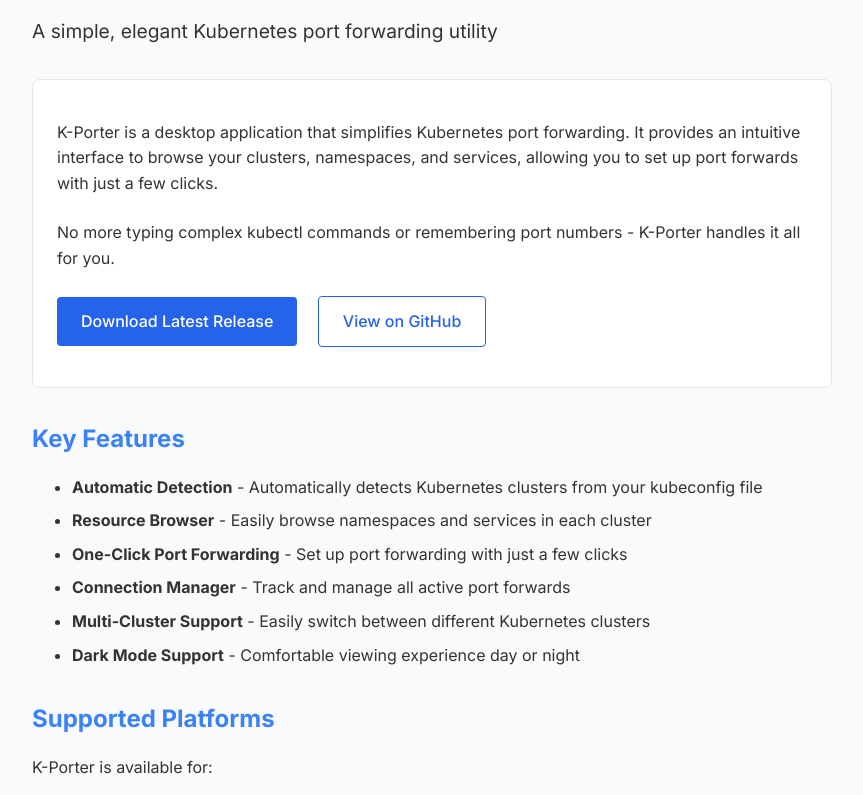
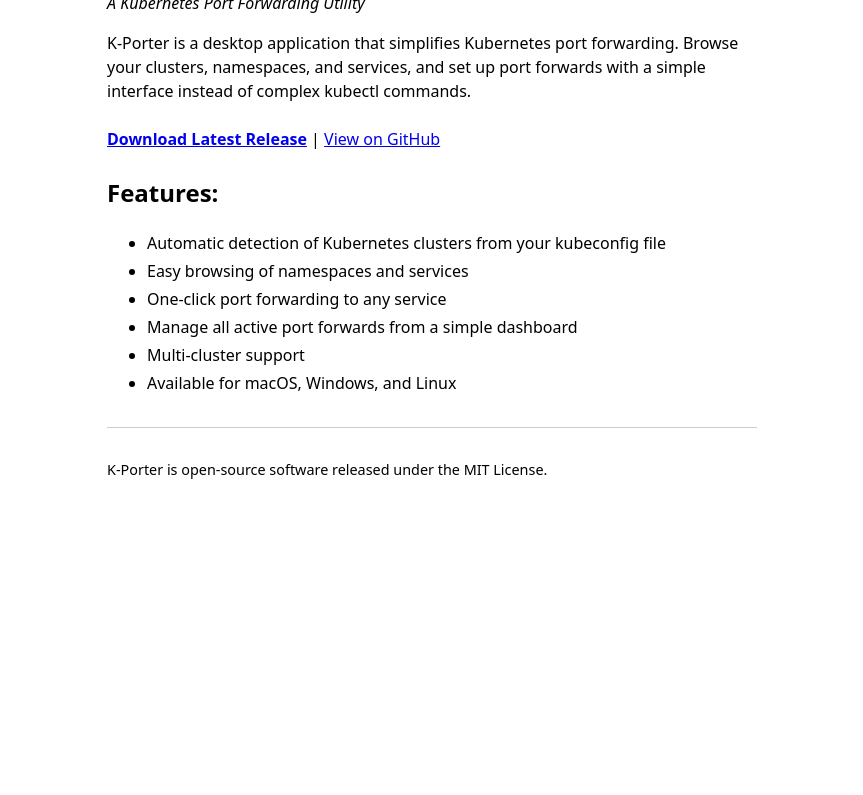
Before and after one commit to light-handle/k-porter, an Electron app: page docs/index.html in a window 1200 px wide. Shown: the part 126-921 px from the top of the page, without its empty margins (168-1031 px from the left). After the commit the page ends 800 px from the top, so only its background shows below. Drawn offline with Linux system fonts and the light colour scheme.

Commit message:
Create extremely minimal landing page without UI elements

```diff
--- a/docs/index.html
+++ b/docs/index.html
@@ -4,170 +4,75 @@
     <meta charset="UTF-8">
     <meta name="viewport" content="width=device-width, initial-scale=1.0">
     <title>K-Porter: Kubernetes Port Forwarder</title>
-    <link href="https://fonts.googleapis.com/css2?family=Inter:wght@400;500;600;700&display=swap" rel="stylesheet">
     <style>
         body {
-            font-family: 'Inter', -apple-system, BlinkMacSystemFont, sans-serif;
-            line-height: 1.6;
-            color: #333;
-            max-width: 800px;
+            font-family: system-ui, -apple-system, BlinkMacSystemFont, sans-serif;
+            line-height: 1.5;
+            max-width: 650px;
             margin: 0 auto;
             padding: 2rem;
-            background-color: #f9fafb;
         }
 
         @media (prefers-color-scheme: dark) {
             body {
-                background-color: #1a1a1a;
-                color: #e0e0e0;
+                background-color: #111;
+                color: #eee;
             }
-
             a {
-                color: #4dabf7;
-            }
-
-            .btn {
-                background-color: #3b82f6;
-                color: white;
-            }
-
-            .btn:hover {
-                background-color: #2563eb;
-            }
-
-            .card {
-                background-color: #2d2d2d;
-                border-color: #444;
+                color: #58a6ff;
             }
         }
 
         h1 {
-            font-size: 2.5rem;
             margin-bottom: 0.5rem;
-            color: #2563eb;
-        }
-
-        h2 {
-            font-size: 1.5rem;
-            margin-top: 2rem;
-            margin-bottom: 1rem;
-            color: #3b82f6;
         }
 
         p {
+            margin-bottom: 1rem;
+        }
+
+        ul {
             margin-bottom: 1.5rem;
         }
 
-        .description {
-            font-size: 1.2rem;
-            margin-bottom: 2rem;
+        li {
+            margin-bottom: 0.25rem;
         }
 
-        .btn {
-            display: inline-block;
-            background-color: #2563eb;
-            color: white;
-            padding: 0.75rem 1.5rem;
-            text-decoration: none;
-            border-radius: 4px;
-            font-weight: 500;
-            margin-right: 1rem;
-            margin-bottom: 1rem;
-        }
-
-        .btn:hover {
-            background-color: #1d4ed8;
-        }
-
-        .btn-secondary {
-            background-color: transparent;
-            color: #2563eb;
-            border: 1px solid #2563eb;
-        }
-
-        .btn-secondary:hover {
-            background-color: rgba(37, 99, 235, 0.1);
-        }
-
-        .feature-list {
-            margin-bottom: 2rem;
-        }
-
-        .feature-list li {
-            margin-bottom: 0.5rem;
-        }
-
-        .card {
-            background-color: white;
-            border: 1px solid #e5e7eb;
-            border-radius: 8px;
-            padding: 1.5rem;
-            margin-bottom: 2rem;
-        }
-
-        .logo {
-            text-align: center;
-            margin-bottom: 2rem;
-        }
-
-        .logo img {
-            max-width: 150px;
-            height: auto;
+        .download {
+            margin: 1.5rem 0;
         }
 
         footer {
-            margin-top: 4rem;
-            text-align: center;
+            margin-top: 2rem;
+            border-top: 1px solid #ccc;
+            padding-top: 1rem;
             font-size: 0.9rem;
-            color: #6b7280;
-        }
-
-        footer a {
-            color: #2563eb;
-            text-decoration: none;
-        }
-
-        footer a:hover {
-            text-decoration: underline;
         }
     </style>
 </head>
 <body>
-    <header>
-        <h1>K-Porter</h1>
-        <p class="description">A simple, elegant Kubernetes port forwarding utility</p>
-    </header>
+    <h1>K-Porter</h1>
+    <p><em>A Kubernetes Port Forwarding Utility</em></p>
 
-    <div class="card">
-        <p>K-Porter is a desktop application that simplifies Kubernetes port forwarding. It provides an intuitive interface to browse your clusters, namespaces, and services, allowing you to set up port forwards with just a few clicks.</p>
+    <p>K-Porter is a desktop application that simplifies Kubernetes port forwarding. Browse your clusters, namespaces, and services, and set up port forwards with a simple interface instead of complex kubectl commands.</p>
 
-        <p>No more typing complex kubectl commands or remembering port numbers - K-Porter handles it all for you.</p>
-
-        <a href="https://github.com/light-handle/k-porter/releases/latest" class="btn">Download Latest Release</a>
-        <a href="https://github.com/light-handle/k-porter" class="btn btn-secondary">View on GitHub</a>
+    <div class="download">
+        <p><strong><a href="https://github.com/light-handle/k-porter/releases/latest">Download Latest Release</a></strong> | <a href="https://github.com/light-handle/k-porter">View on GitHub</a></p>
     </div>
 
-    <h2>Key Features</h2>
-    <ul class="feature-list">
-        <li><strong>Automatic Detection</strong> - Automatically detects Kubernetes clusters from your kubeconfig file</li>
-        <li><strong>Resource Browser</strong> - Easily browse namespaces and services in each cluster</li>
-        <li><strong>One-Click Port Forwarding</strong> - Set up port forwarding with just a few clicks</li>
-        <li><strong>Connection Manager</strong> - Track and manage all active port forwards</li>
-        <li><strong>Multi-Cluster Support</strong> - Easily switch between different Kubernetes clusters</li>
-        <li><strong>Dark Mode Support</strong> - Comfortable viewing experience day or night</li>
-    </ul>
-
-    <h2>Supported Platforms</h2>
-    <p>K-Porter is available for:</p>
+    <h2>Features:</h2>
     <ul>
-        <li>macOS (10.14 and later)</li>
-        <li>Windows (10 and later)</li>
-        <li>Linux (Debian/Ubuntu and other distros)</li>
+        <li>Automatic detection of Kubernetes clusters from your kubeconfig file</li>
+        <li>Easy browsing of namespaces and services</li>
+        <li>One-click port forwarding to any service</li>
+        <li>Manage all active port forwards from a simple dashboard</li>
+        <li>Multi-cluster support</li>
+        <li>Available for macOS, Windows, and Linux</li>
     </ul>
 
     <footer>
         <p>K-Porter is open-source software released under the MIT License.</p>
-        <p><a href="https://github.com/light-handle/k-porter">View on GitHub</a> | <a href="https://github.com/light-handle/k-porter/issues">Report an Issue</a></p>
     </footer>
 </body>
 </html>
```
